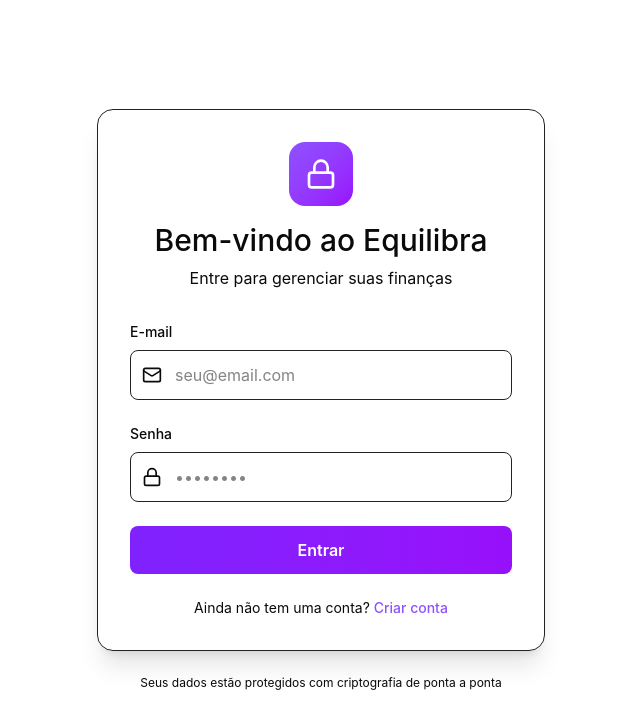
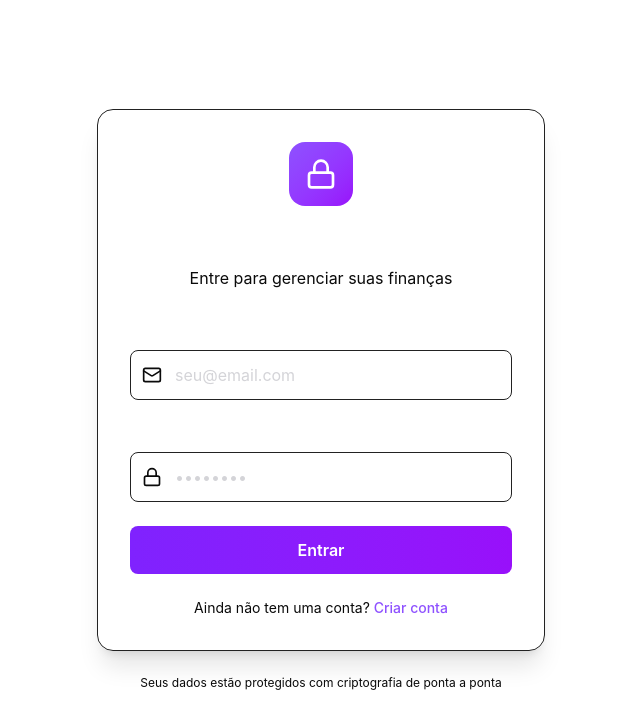
Before and after one commit to Matheus-Kaihara/equilibra, a React (Vite) app in the folder app/: page /#/login in a window 1280 px wide. Shown: the top 728 px of the page, without its empty margins (319-959 px from the left). Built offline with nearby package versions, Linux system fonts and the light colour scheme.

Commit message:
fix: force light auth heading and label colors

```diff
--- a/app/src/app/components/auth/login.tsx
+++ b/app/src/app/components/auth/login.tsx
@@ -126,7 +126,7 @@ function LoginForm() {
             <div className="w-16 h-16 mx-auto mb-4 rounded-2xl bg-gradient-to-br from-violet-500 to-purple-600 flex items-center justify-center">
               <Lock className="w-8 h-8 text-white" />
             </div>
-            <h1 className="text-3xl mb-2">Bem-vindo ao Equilibra</h1>
+            <h1 className="text-3xl mb-2 text-white">Bem-vindo ao Equilibra</h1>
             <p className="text-muted-foreground">
               Entre para gerenciar suas finanças
             </p>
@@ -134,7 +134,7 @@ function LoginForm() {
 
           <form onSubmit={handleSubmit} className="space-y-6">
             <div>
-              <label htmlFor="email" className="block mb-2 text-sm">
+              <label htmlFor="email" className="block mb-2 text-sm text-white">
                 E-mail
               </label>
               <div className="relative">
@@ -145,14 +145,14 @@ function LoginForm() {
                   value={email}
                   onChange={(e) => setEmail(e.target.value)}
                   placeholder="seu@email.com"
-                  className="w-full pl-11 pr-4 py-3 bg-accent rounded-lg border border-border focus:border-violet-500 focus:outline-none transition-colors"
+                  className="w-full pl-11 pr-4 py-3 bg-accent text-white rounded-lg border border-border placeholder:text-zinc-300 focus:border-violet-500 focus:outline-none transition-colors"
                   required
                 />
               </div>
             </div>
 
             <div>
-              <label htmlFor="password" className="block mb-2 text-sm">
+              <label htmlFor="password" className="block mb-2 text-sm text-white">
                 Senha
               </label>
               <div className="relative">
@@ -163,7 +163,7 @@ function LoginForm() {
                   value={password}
                   onChange={(e) => setPassword(e.target.value)}
                   placeholder="••••••••"
-                  className="w-full pl-11 pr-4 py-3 bg-accent rounded-lg border border-border focus:border-violet-500 focus:outline-none transition-colors"
+                  className="w-full pl-11 pr-4 py-3 bg-accent text-white rounded-lg border border-border placeholder:text-zinc-300 focus:border-violet-500 focus:outline-none transition-colors"
                   required
                 />
               </div>
--- a/app/src/app/components/auth/signup.tsx
+++ b/app/src/app/components/auth/signup.tsx
@@ -55,7 +55,7 @@ function SignupForm() {
             <div className="w-16 h-16 mx-auto mb-4 rounded-2xl bg-gradient-to-br from-violet-500 to-purple-600 flex items-center justify-center">
               <User className="w-8 h-8 text-white" />
             </div>
-            <h1 className="text-3xl mb-2">Crie sua conta</h1>
+            <h1 className="text-3xl mb-2 text-white">Crie sua conta</h1>
             <p className="text-muted-foreground">
               Comece a organizar suas finanças hoje
             </p>
@@ -63,7 +63,7 @@ function SignupForm() {
 
           <form onSubmit={handleSubmit} className="space-y-5">
             <div>
-              <label htmlFor="name" className="block mb-2 text-sm">
+              <label htmlFor="name" className="block mb-2 text-sm text-white">
                 Nome completo
               </label>
               <div className="relative">
@@ -74,14 +74,14 @@ function SignupForm() {
                   value={name}
                   onChange={(e) => setName(e.target.value)}
                   placeholder="Seu nome"
-                  className="w-full pl-11 pr-4 py-3 bg-accent rounded-lg border border-border focus:border-violet-500 focus:outline-none transition-colors"
+                  className="w-full pl-11 pr-4 py-3 bg-accent text-white rounded-lg border border-border placeholder:text-zinc-300 focus:border-violet-500 focus:outline-none transition-colors"
                   required
                 />
               </div>
             </div>
 
             <div>
-              <label htmlFor="email" className="block mb-2 text-sm">
+              <label htmlFor="email" className="block mb-2 text-sm text-white">
                 E-mail
               </label>
               <div className="relative">
@@ -92,14 +92,14 @@ function SignupForm() {
                   value={email}
                   onChange={(e) => setEmail(e.target.value)}
                   placeholder="seu@email.com"
-                  className="w-full pl-11 pr-4 py-3 bg-accent rounded-lg border border-border focus:border-violet-500 focus:outline-none transition-colors"
+                  className="w-full pl-11 pr-4 py-3 bg-accent text-white rounded-lg border border-border placeholder:text-zinc-300 focus:border-violet-500 focus:outline-none transition-colors"
                   required
                 />
               </div>
             </div>
 
             <div>
-              <label htmlFor="password" className="block mb-2 text-sm">
+              <label htmlFor="password" className="block mb-2 text-sm text-white">
                 Senha
               </label>
               <div className="relative">
@@ -110,14 +110,14 @@ function SignupForm() {
                   value={password}
                   onChange={(e) => setPassword(e.target.value)}
                   placeholder="••••••••"
-                  className="w-full pl-11 pr-4 py-3 bg-accent rounded-lg border border-border focus:border-violet-500 focus:outline-none transition-colors"
+                  className="w-full pl-11 pr-4 py-3 bg-accent text-white rounded-lg border border-border placeholder:text-zinc-300 focus:border-violet-500 focus:outline-none transition-colors"
                   required
                 />
               </div>
             </div>
 
             <div>
-              <label htmlFor="confirmPassword" className="block mb-2 text-sm">
+              <label htmlFor="confirmPassword" className="block mb-2 text-sm text-white">
                 Confirmar senha
               </label>
               <div className="relative">
@@ -128,7 +128,7 @@ function SignupForm() {
                   value={confirmPassword}
                   onChange={(e) => setConfirmPassword(e.target.value)}
                   placeholder="••••••••"
-                  className="w-full pl-11 pr-4 py-3 bg-accent rounded-lg border border-border focus:border-violet-500 focus:outline-none transition-colors"
+                  className="w-full pl-11 pr-4 py-3 bg-accent text-white rounded-lg border border-border placeholder:text-zinc-300 focus:border-violet-500 focus:outline-none transition-colors"
                   required
                 />
               </div>
```
